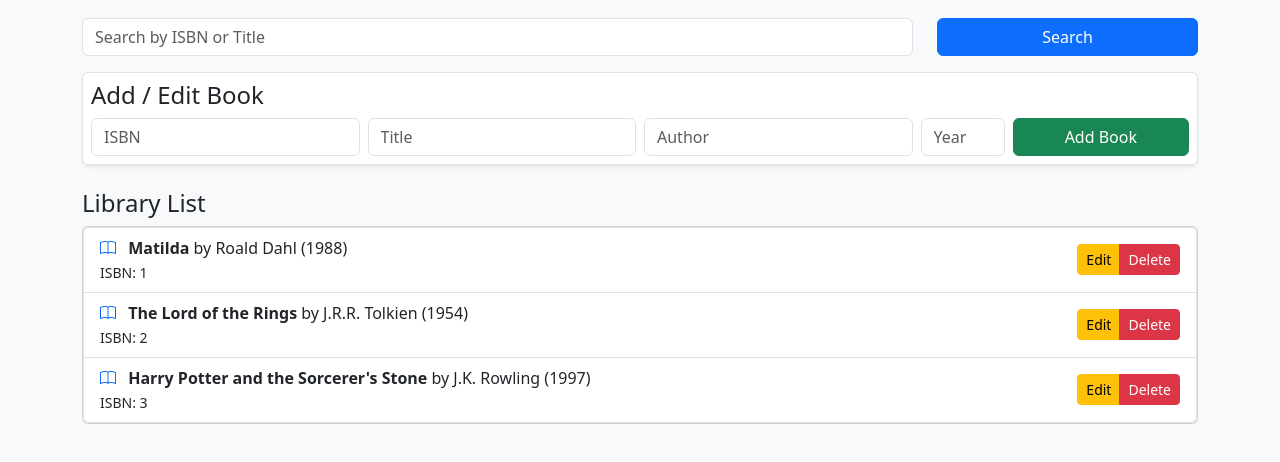
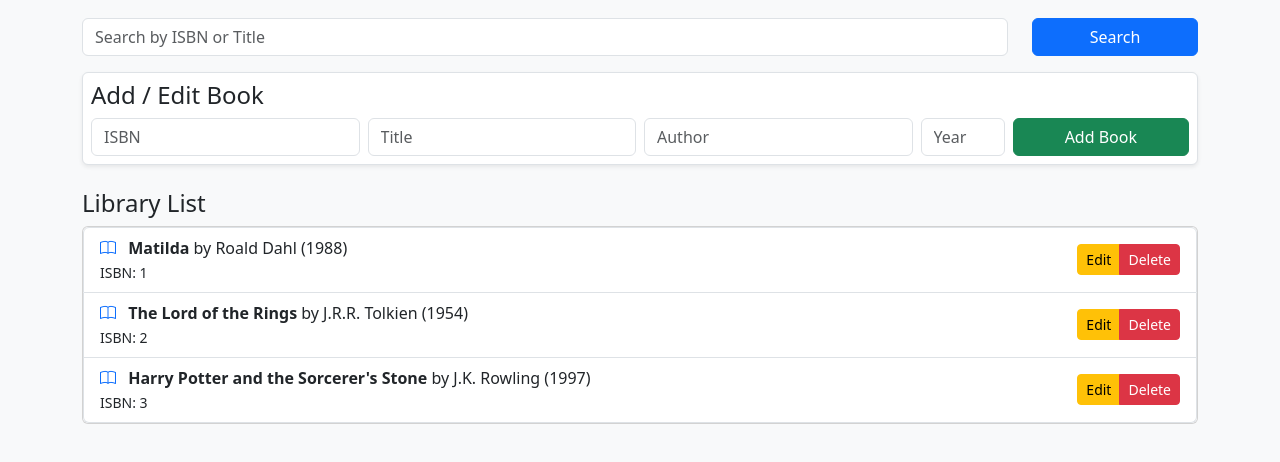
Before and after one commit to sergeyadler/LibraryAppl, a plain HTML site: page index.html in a window 1280 px wide. Shown: the part 62-524 px from the top of the page. Drawn offline with nearby package versions, Linux system fonts and the light colour scheme.

Commit message:
changed search button size

```diff
--- a/index.html
+++ b/index.html
@@ -13,10 +13,10 @@
     <h1 class="mb-4 text-center">  <i class="bi bi-journal me-2 text-primary"></i>Library App</h1>
 
     <div class="mb-3 row">
-        <div class="col-md-9">
+        <div class="col-md-10">
             <input type="text" id="searchInput" class="form-control" placeholder="Search by ISBN or Title">
         </div>
-        <div class="col-md-3">
+        <div class="col-md-2">
             <button id="searchButton" class="btn btn-primary w-100">Search</button>
         </div>
     </div>
```
